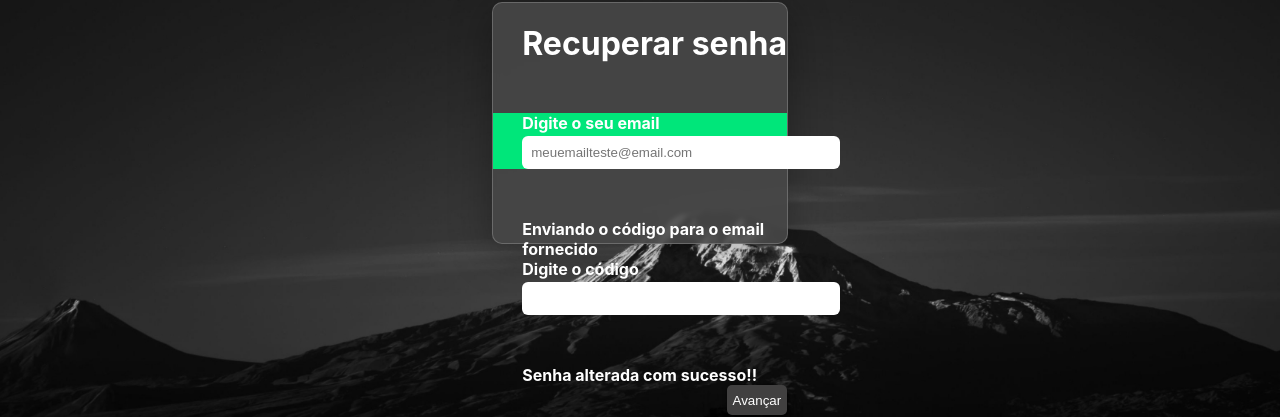
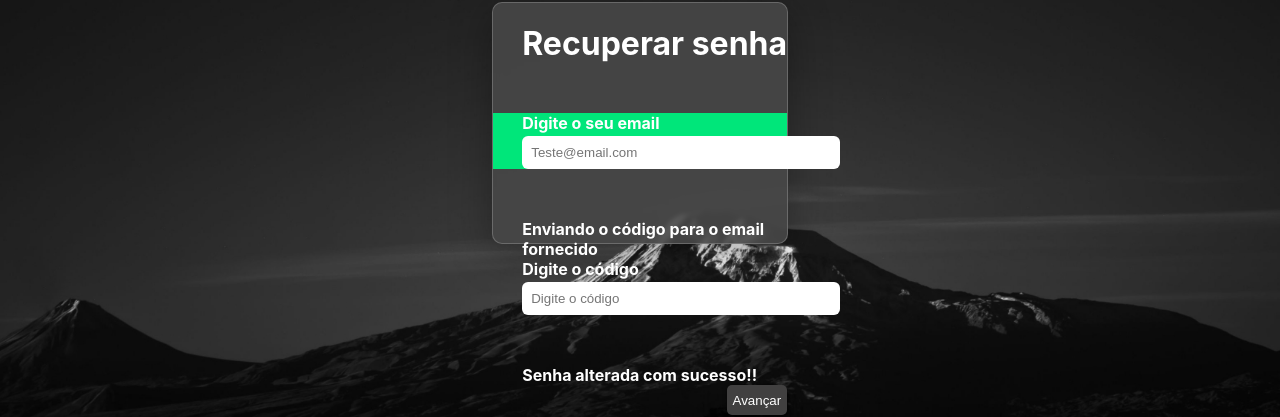
Before and after one commit to Levss30/todo-app-react-frontend, a React (Create React App) app: page /forgot-password in a window 1280 px wide. Shown: the part 190-607 px from the top of the page. Built offline with nearby package versions, Linux system fonts and the light colour scheme.

Commit message:
Refactor

```diff
--- a/src/Components/senha-page/SenhaPage.jsx
+++ b/src/Components/senha-page/SenhaPage.jsx
@@ -22,7 +22,7 @@ const SenhaPage = () => {
               <div className={`step ${step === 1 && "active"}`}>
               <div className='wrapper-input-item'>
                 <label>Digite o seu email
-                  <input type="text" placeholder='meuemailteste@email.com'/>
+                  <input type="text" placeholder='Teste@email.com'/>
                 </label>
               </div>
               </div>
@@ -39,7 +39,7 @@ const SenhaPage = () => {
                 <div className={`step ${step === 3 && "active"}`}>
                   <div className='wrapper-input-item'>
                 <label>Digite o código
-                  <input type="text" placeholder=''/>
+                  <input type="text" placeholder='Digite o código'/>
                 </label>
                   </div>
                 </div>
```
